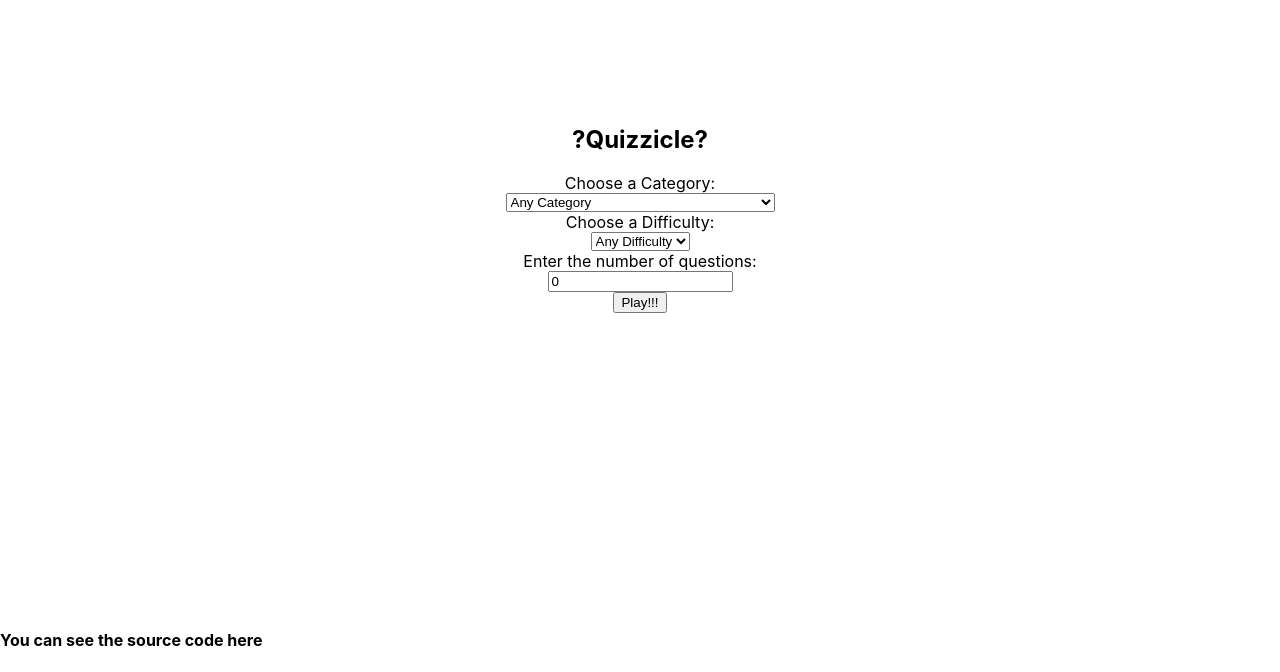
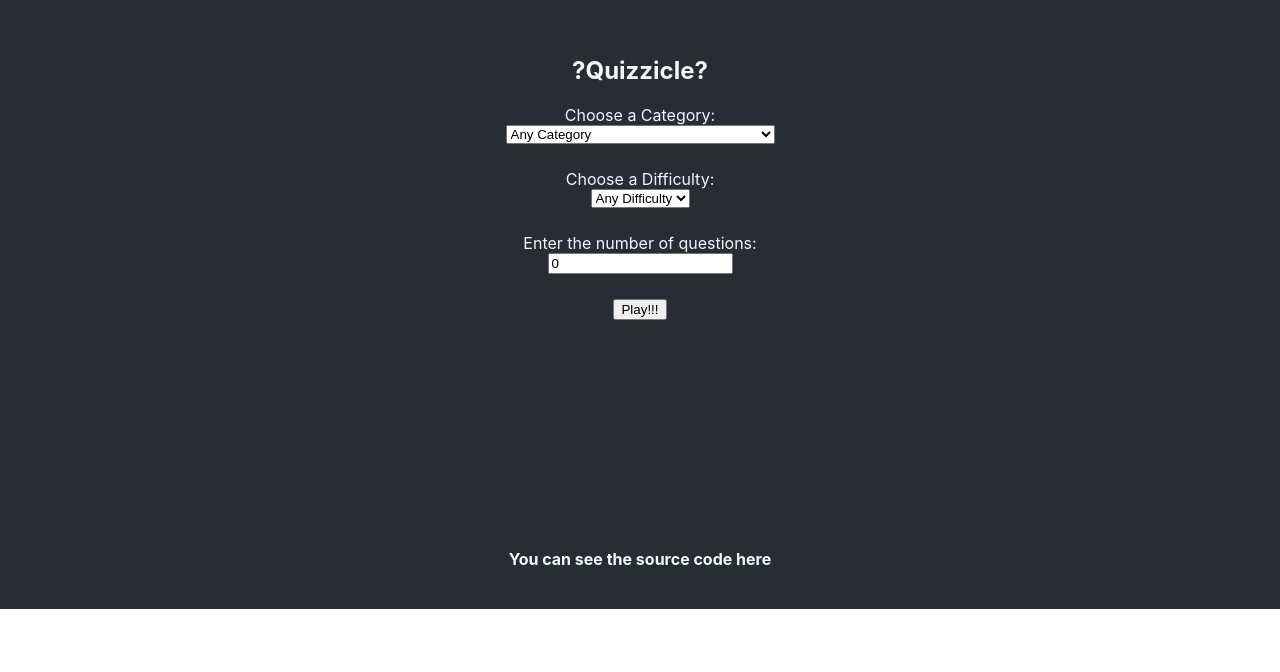
Before and after one commit to ceo991/quizzicle-app, a React (Create React App) app: page / in a window 1280 px wide. Shown: the part 191-863 px from the top of the page. After the commit the page ends 800 px from the top, so only its background shows below. Built offline with nearby package versions, Linux system fonts and the light colour scheme.

Commit message:
styling improvements and minor changes

```diff
--- a/src/App.css
+++ b/src/App.css
@@ -7,7 +7,7 @@
 }
 
 .Main-menu {
-  min-height: 100vh;
+  height: 85vh;
   text-align: center;
   display: flex;
   flex-direction: column;
@@ -22,8 +22,18 @@
   flex-direction: column;
   align-items: center;
   justify-content: center;
-  font-size: calc(10px + 2vmin);
-  color: white;
+  /* font-size: calc(10px + 2vmin); */
+  color: aliceblue;
+}
+
+#category-select{
+  margin-bottom: 25px;
+}
+#difficulty-select{
+  margin-bottom: 25px;
+}
+#numofquestions{
+  margin-bottom: 25px;
 }
 
 .sbmt-btn{
@@ -42,6 +52,12 @@
   justify-content: center;
 }
 
+form{
+  padding: 10px;
+  border-radius: 10px;
+}
+
+
 .loader {
   border: 16px solid #f3f3f3;
   border-top: 16px solid #3498db;
--- a/src/App.js
+++ b/src/App.js
@@ -274,9 +274,9 @@
 }
 
   return (
-    <div>
+    <div className='App-header'>
       {setElement()}
-      <h4><a href='https://github.com/ceo991/quizzical-app' style={{color:"black",textDecoration: "none"}}>You can see the source code here</a></h4>
+      <h4><a href='https://github.com/ceo991/quizzicle-app' style={{color:"aliceblue",textDecoration: "none"}}>You can see the source code here</a></h4>
     </div>
   );
 }
--- a/src/components/Question.js
+++ b/src/components/Question.js
@@ -42,7 +42,7 @@
 
     return(
         <div className="question-container">
-            <h2 className="question" >{He.decode(props.question)}</h2>
+            <h2 className="question" >{props.index+1}- {He.decode(props.question)}</h2>
             <div className="answers-container">
                 {ans}
             </div>
```
